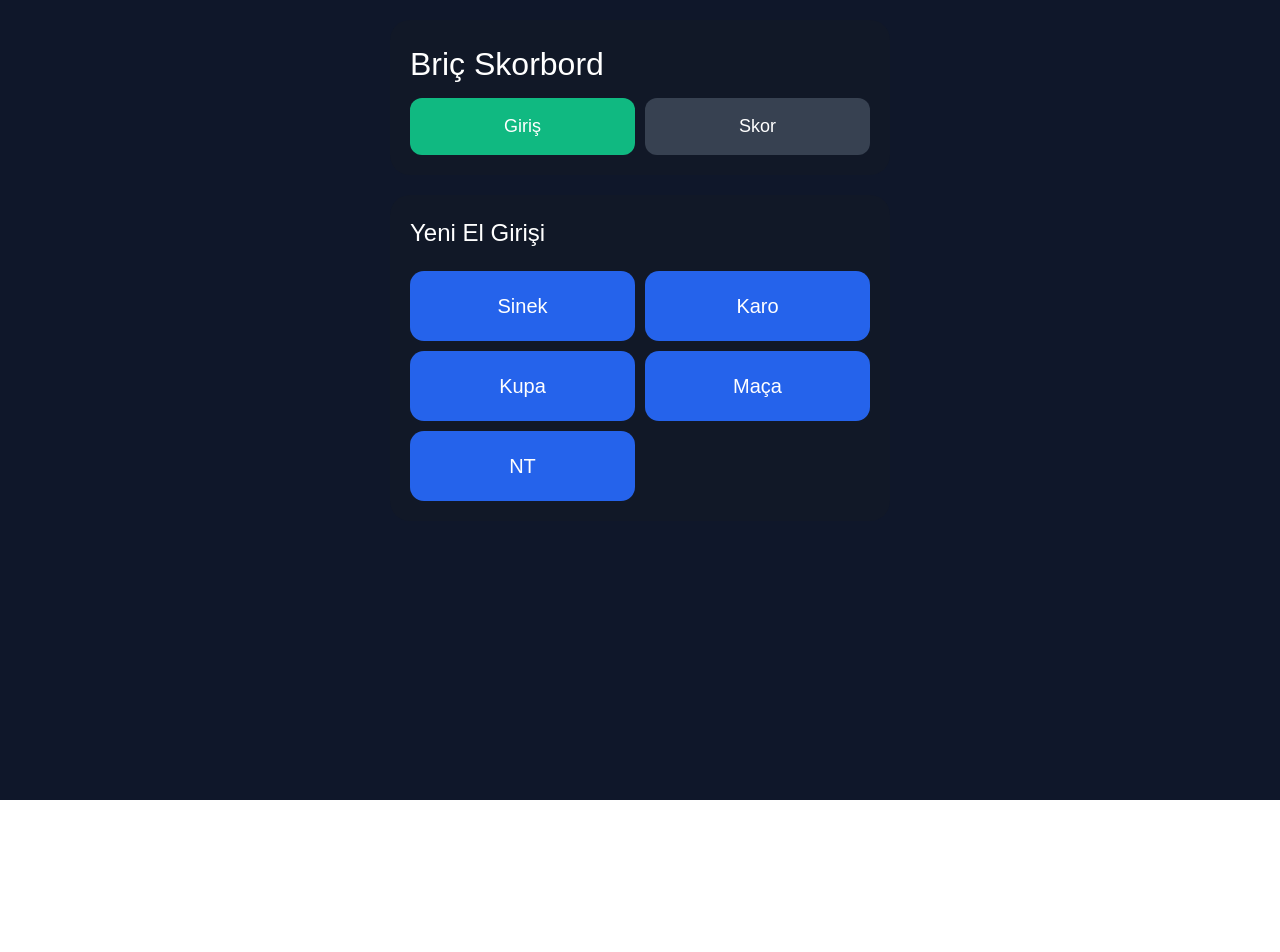
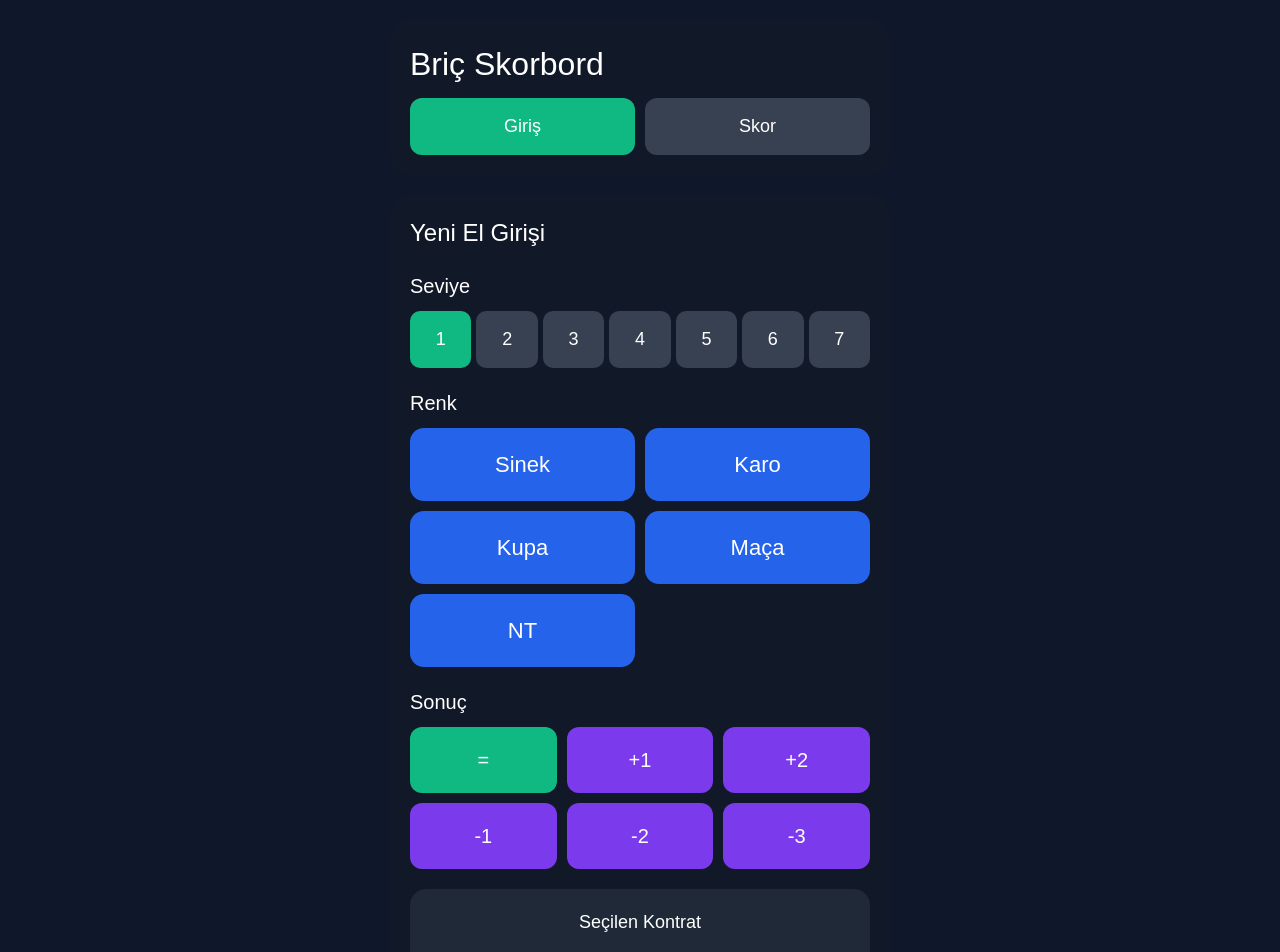
Before and after one commit to ederinoz/bric-skor, a React (Vite) app: page / in a window 1280 px wide. Shown: the top 952 px of the page. Before the commit the page ends 800 px from the top, so only its background shows below. Built offline with nearby package versions, Linux system fonts and the light colour scheme.

Commit message:
Update App.jsx

```diff
--- a/src/App.jsx
+++ b/src/App.jsx
@@ -3,6 +3,12 @@ import { useState } from "react";
 export default function App() {
 
   const [screen, setScreen] = useState("giris");
+
+  const [seviye, setSeviye] = useState(1);
+
+  const [renk, setRenk] = useState("");
+
+  const [sonuc, setSonuc] = useState("=");
 
   return (
     <div
@@ -30,6 +36,7 @@ export default function App() {
             marginBottom: "20px"
           }}
         >
+
           <h1
             style={{
               fontSize: "32px",
@@ -45,6 +52,7 @@ export default function App() {
               gap: "10px"
             }}
           >
+
             <button
               onClick={() => setScreen("giris")}
               style={{
@@ -80,10 +88,13 @@ export default function App() {
             >
               Skor
             </button>
+
           </div>
+
         </div>
 
         {screen === "giris" && (
+
           <div
             style={{
               background: "#111827",
@@ -103,38 +114,186 @@ export default function App() {
 
             <div
               style={{
-                display: "grid",
-                gridTemplateColumns: "1fr 1fr",
-                gap: "10px"
+                marginBottom: "20px"
               }}
             >
 
-              <button style={btn}>
-                Sinek
-              </button>
+              <div
+                style={{
+                  marginBottom: "10px",
+                  fontSize: "20px"
+                }}
+              >
+                Seviye
+              </div>
 
-              <button style={btn}>
-                Karo
-              </button>
+              <div
+                style={{
+                  display: "grid",
+                  gridTemplateColumns: "repeat(7,1fr)",
+                  gap: "5px"
+                }}
+              >
 
-              <button style={btn}>
-                Kupa
-              </button>
+                {[1,2,3,4,5,6,7].map((item) => (
 
-              <button style={btn}>
-                Maça
-              </button>
+                  <button
+                    key={item}
+                    onClick={() => setSeviye(item)}
+                    style={{
+                      padding: "15px",
+                      borderRadius: "10px",
+                      border: "none",
+                      background:
+                        seviye === item
+                          ? "#10b981"
+                          : "#374151",
+                      color: "white",
+                      fontSize: "18px"
+                    }}
+                  >
+                    {item}
+                  </button>
 
-              <button style={btn}>
-                NT
-              </button>
+                ))}
+
+              </div>
+
+            </div>
+
+            <div
+              style={{
+                marginBottom: "20px"
+              }}
+            >
+
+              <div
+                style={{
+                  marginBottom: "10px",
+                  fontSize: "20px"
+                }}
+              >
+                Renk
+              </div>
+
+              <div
+                style={{
+                  display: "grid",
+                  gridTemplateColumns: "1fr 1fr",
+                  gap: "10px"
+                }}
+              >
+
+                {["Sinek","Karo","Kupa","Maça","NT"].map((item) => (
+
+                  <button
+                    key={item}
+                    onClick={() => setRenk(item)}
+                    style={{
+                      padding: "20px",
+                      borderRadius: "14px",
+                      border: "none",
+                      background:
+                        renk === item
+                          ? "#10b981"
+                          : "#2563eb",
+                      color: "white",
+                      fontSize: "22px"
+                    }}
+                  >
+                    {item}
+                  </button>
+
+                ))}
+
+              </div>
+
+            </div>
+
+            <div
+              style={{
+                marginBottom: "20px"
+              }}
+            >
+
+              <div
+                style={{
+                  marginBottom: "10px",
+                  fontSize: "20px"
+                }}
+              >
+                Sonuç
+              </div>
+
+              <div
+                style={{
+                  display: "grid",
+                  gridTemplateColumns: "1fr 1fr 1fr",
+                  gap: "10px"
+                }}
+              >
+
+                {["=","+1","+2","-1","-2","-3"].map((item) => (
+
+                  <button
+                    key={item}
+                    onClick={() => setSonuc(item)}
+                    style={{
+                      padding: "18px",
+                      borderRadius: "12px",
+                      border: "none",
+                      background:
+                        sonuc === item
+                          ? "#10b981"
+                          : "#7c3aed",
+                      color: "white",
+                      fontSize: "20px"
+                    }}
+                  >
+                    {item}
+                  </button>
+
+                ))}
+
+              </div>
+
+            </div>
+
+            <div
+              style={{
+                background: "#1f2937",
+                padding: "20px",
+                borderRadius: "16px",
+                textAlign: "center"
+              }}
+            >
+
+              <div
+                style={{
+                  fontSize: "18px",
+                  marginBottom: "10px"
+                }}
+              >
+                Seçilen Kontrat
+              </div>
+
+              <div
+                style={{
+                  fontSize: "36px",
+                  fontWeight: "bold"
+                }}
+              >
+                {seviye} {renk} {sonuc}
+              </div>
 
             </div>
 
           </div>
+
         )}
 
         {screen === "skor" && (
+
           <div
             style={{
               background: "#111827",
@@ -163,6 +322,7 @@ export default function App() {
             </div>
 
           </div>
+
         )}
 
       </div>
@@ -170,12 +330,3 @@ export default function App() {
     </div>
   );
 }
-
-const btn = {
-  padding: "20px",
-  borderRadius: "14px",
-  border: "none",
-  background: "#2563eb",
-  color: "white",
-  fontSize: "20px"
-};
```
